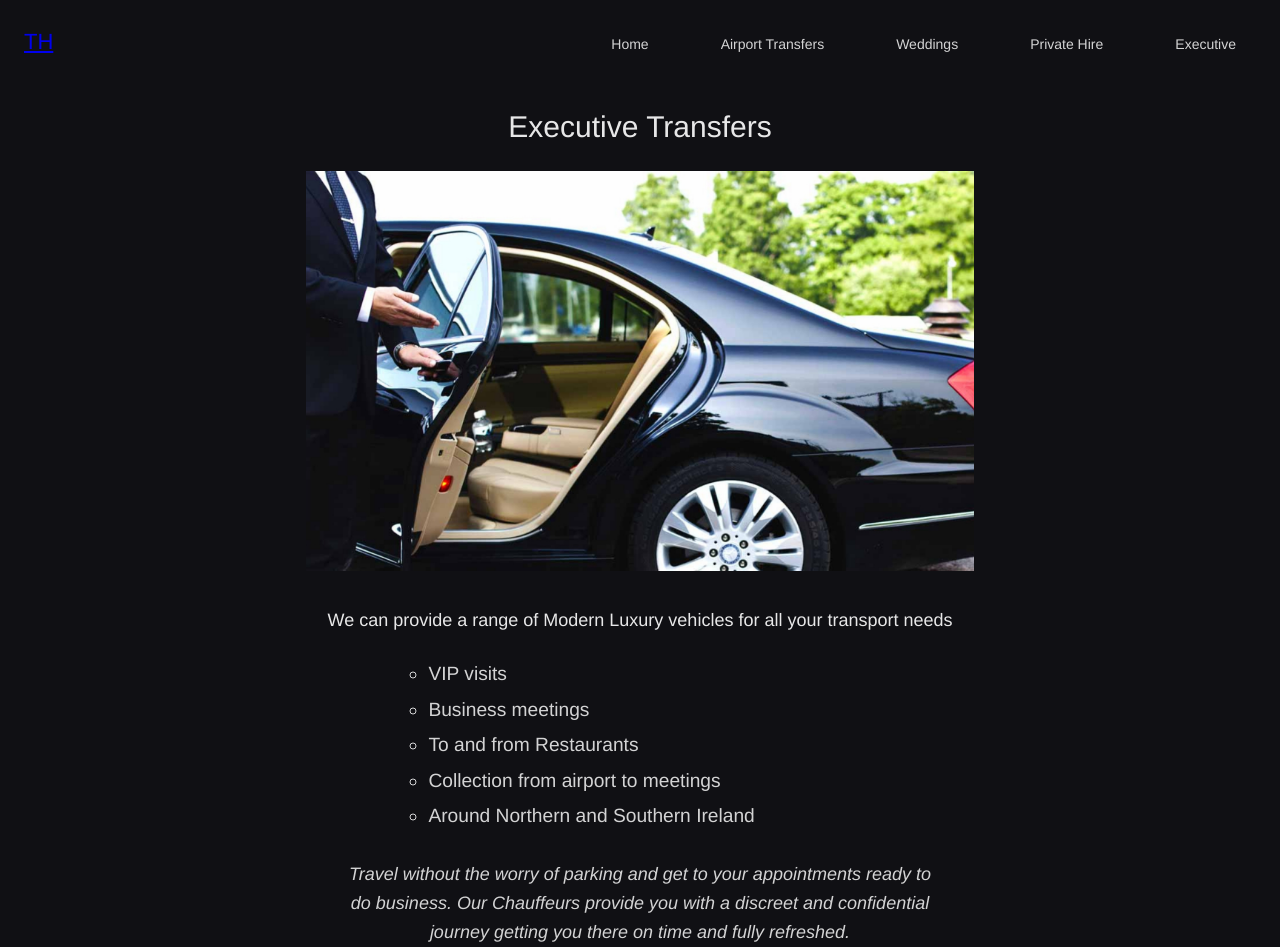
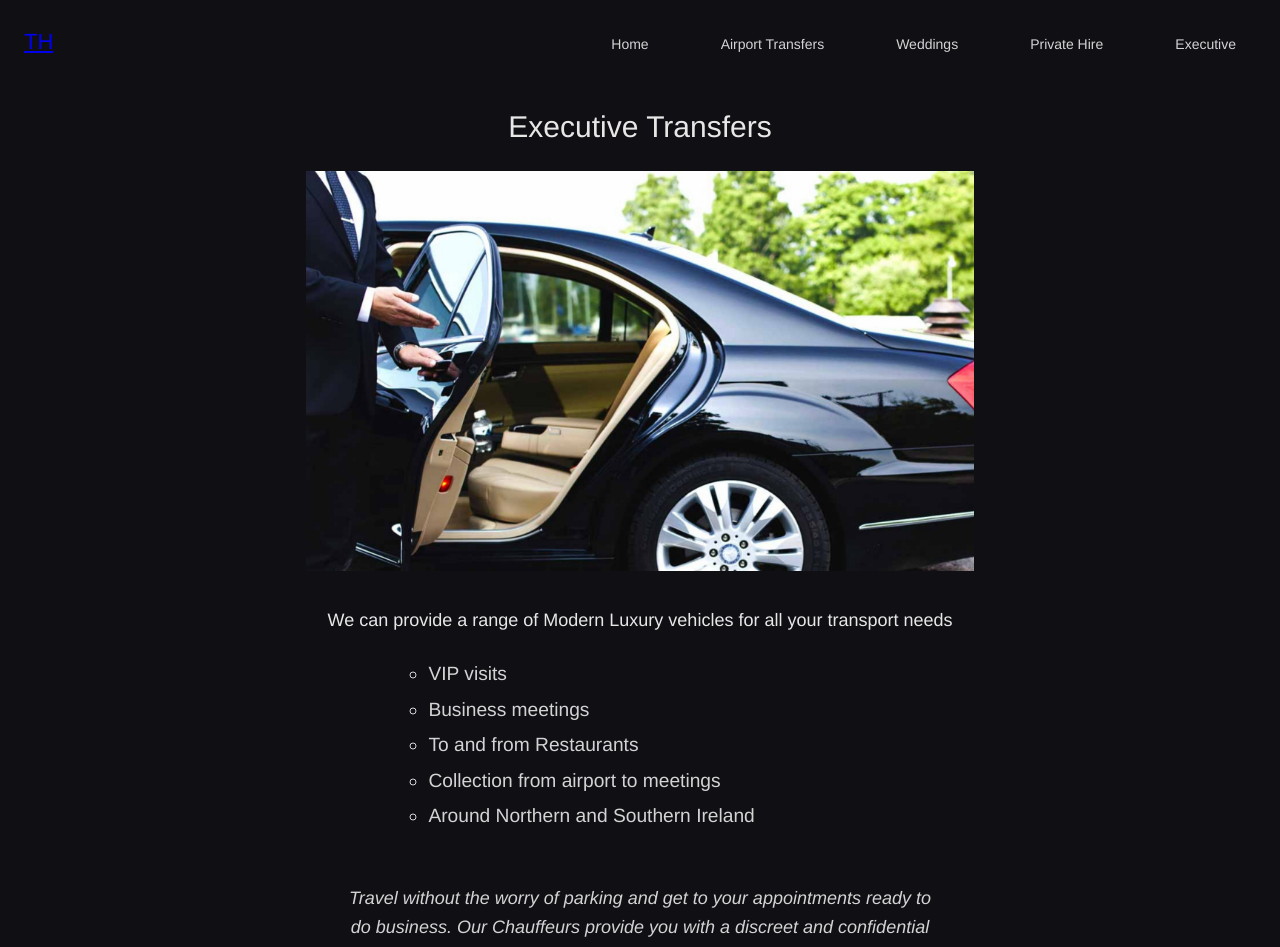
Before and after one commit to ryan-richards/thchauffeur, a Vue app: page /executive in a window 1280 px wide. Shown: the top 947 px of the page. Built offline with nearby package versions, Linux system fonts and the light colour scheme; some icons are missing; what @vueuse/head would draw is missing.

Commit message:
executive page padding

```diff
--- a/src/views/Executive.vue
+++ b/src/views/Executive.vue
@@ -32,7 +32,7 @@
       </n-ol>
 </n-space>
 
-<n-h3 class="center" style="max-width:600px;">
+<n-h3 class="center" style="max-width:600px;padding:24px;">
  <n-text italic>Travel without the worry of parking and get to your
 appointments ready to do business.
 Our Chauffeurs provide you with a discreet and confidential
```
